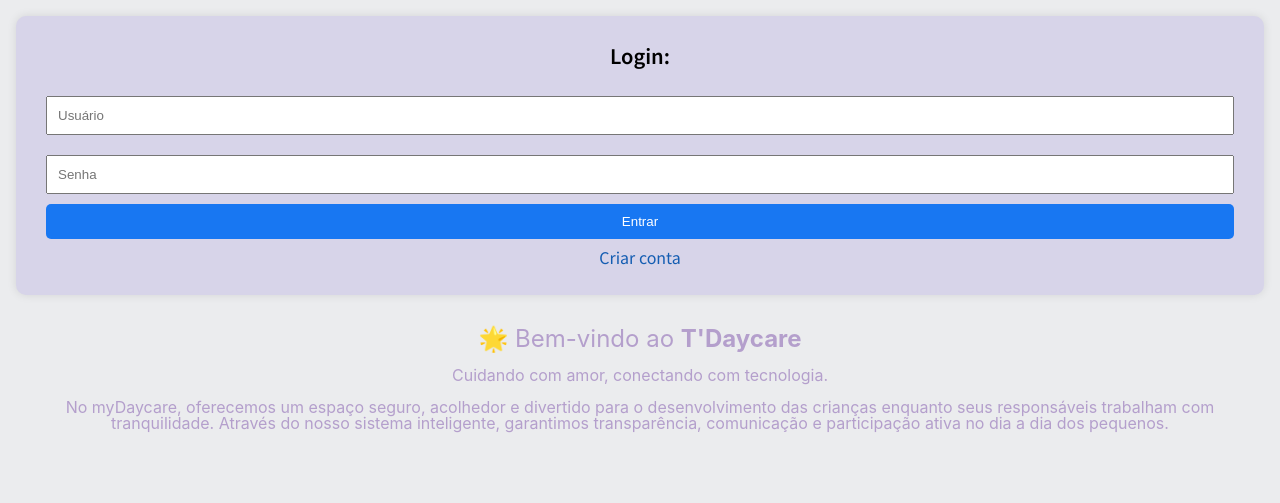
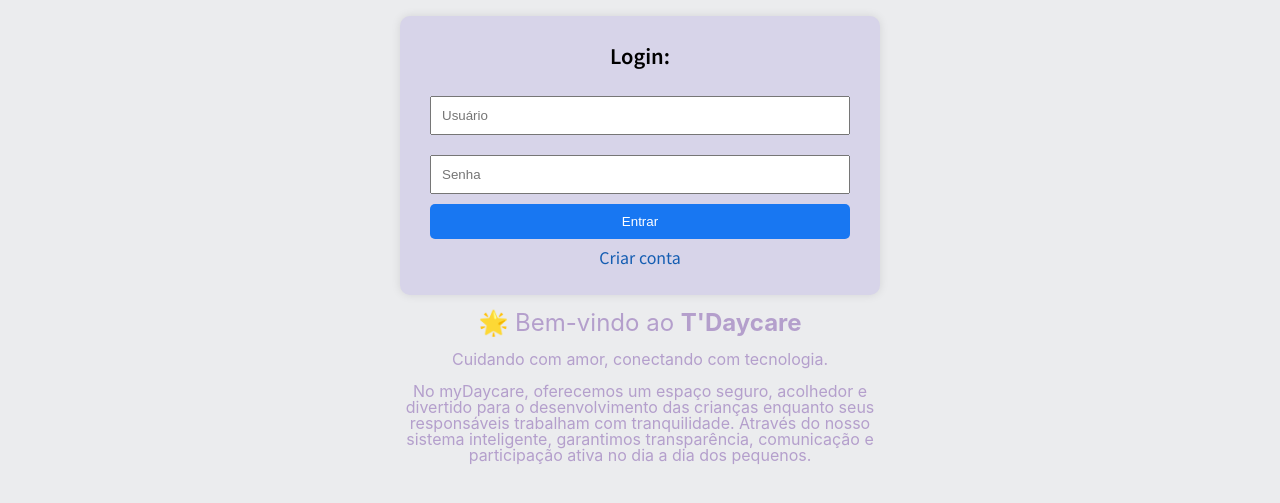
Before and after one commit to W3nde11/T-DayCare, a PHP site: page / in a window 1280 px wide. Shown: the part 125-628 px from the top of the page. Run offline with PHP 8.4, Linux system fonts and the light colour scheme.

Commit message:
centralizando a tela login

```diff
--- a/view/styles/login.css
+++ b/view/styles/login.css
@@ -9,6 +9,8 @@
 .login{
     padding: 1em;
     font-family: var(--fonteSegundaria);
+    width: 30pc;
+    margin: 0 auto;
 }
 
 .login-container {
@@ -59,7 +61,8 @@ button:hover {
 }
 
 .login__texto{
-    margin: 16px;
+    width: 30pc;
+    margin: 0 auto;
 }
 
 .login__texto-titulo, .titilo__negrito, .slogan, .texto__conteudo{
```
